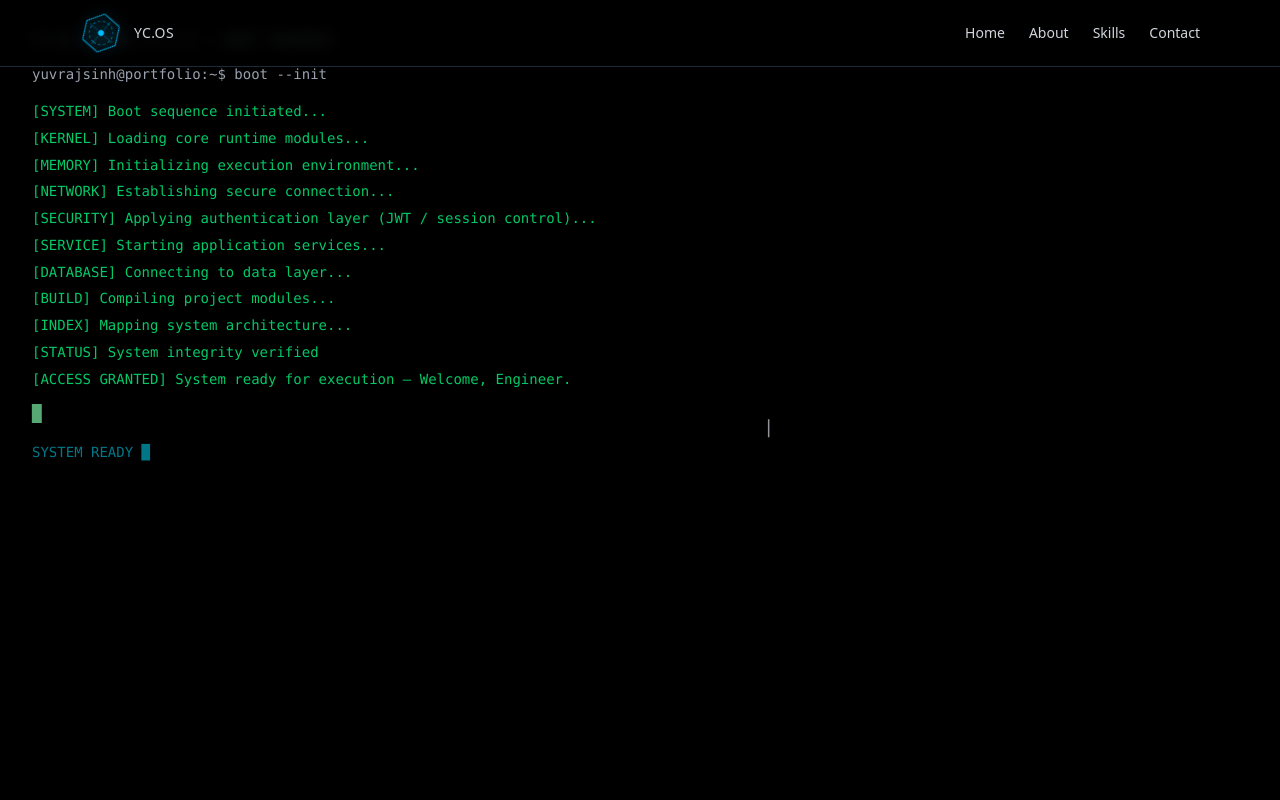
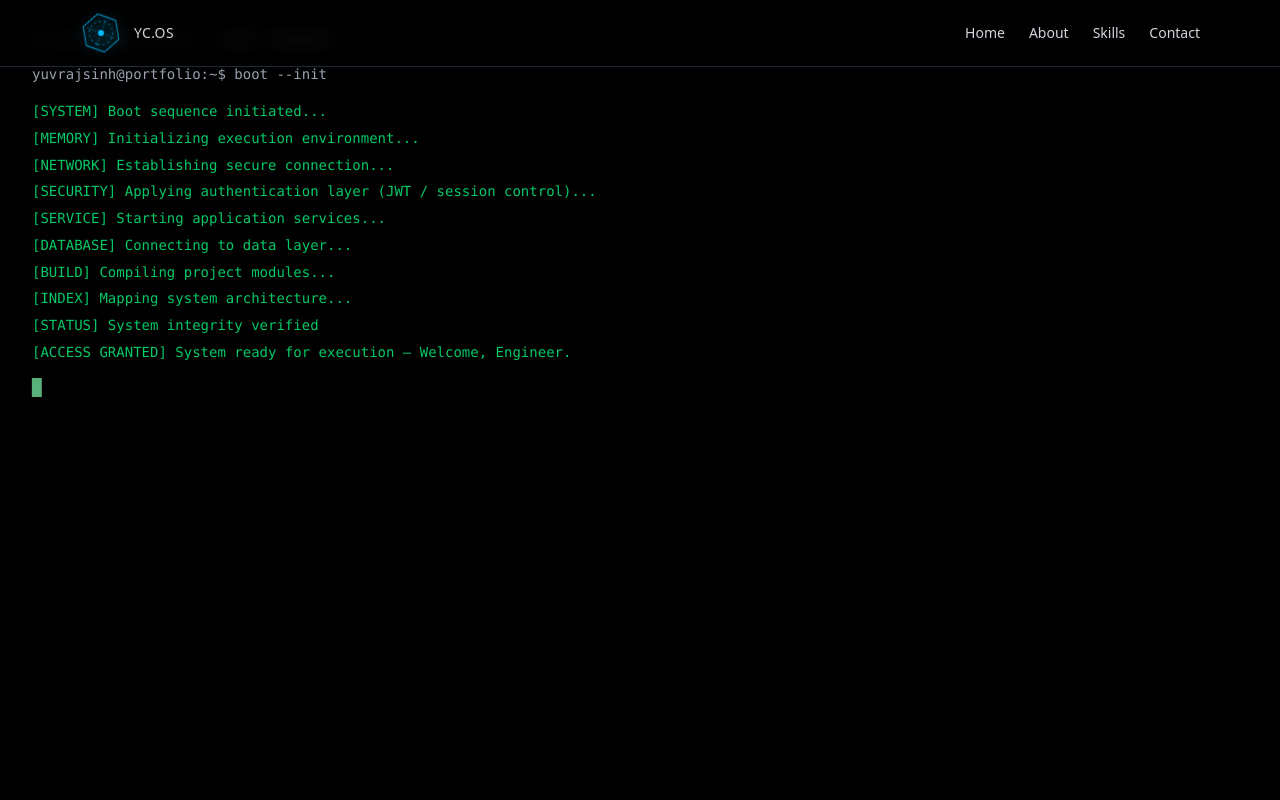
Before and after one commit to Yuvrajsinh-chauhan5/YC.OS, a Next.js app: page / in a window 1280 px wide. Shown: the top 800 px of the page. Built offline with nearby package versions, Linux system fonts and the light colour scheme.

Commit message:
Update page.js

```diff
--- a/src/app/page.js
+++ b/src/app/page.js
@@ -154,292 +154,13 @@ export default function Home() {
     }, 500);
   };
 
-  return (
-    <>
-
-      {showBoot && <TerminalBoot onComplete={handleBoot} />}
-
-      <div className="space-y-24 md:space-y-32">
-
-        <section id="home">
-          <HeroSection />
-        </section>
-
-        <FlowNavigator />
-
-        <section id="skills">
-          <SkillsPreview />
-        </section>
-
-        <section id="featured-systems">
-          <ProjectsPreview />
-        </section>
-
-        <section id="achievements">
-          <AchievementOrbit />
-        </section>
-      </div>
-    </>
-  );
-}
-
-
-
-
-
-
-
-
-
-
-
-
-
-
-// "use client";
-
-// import { useEffect, useState } from "react";
-
-// import TerminalBoot from "@/components/boot/TerminalBoot";
-// import HeroSection from "@/components/home/HeroSection";
-// import FlowNavigator from "@/components/home/FlowNavigator";
-// import ProjectsPreview from "@/components/home/ProjectsPreview";
-// import AchievementOrbit from "@/components/home/AchievementOrbit";
-// import SkillsPreview from "@/components/home/SkillsPreview";
-
-// export default function Home() {
-//   const [booted, setBooted] = useState(false);
-//   const [checking, setChecking] = useState(true);
-
-//   useEffect(() => {
-//     const done = sessionStorage.getItem("booted");
-
-//     if (done === "true") {
-//       setBooted(true);
-//     }
-
-//     setChecking(false);
-//   }, []);
-
-//   const handleBoot = () => {
-//     sessionStorage.setItem("booted", "true");
-//     setBooted(true);
-//   };
-
-//   // 🔥 IMPORTANT: block rendering until storage is read
-//   if (checking) return null;
-
-//   if (!booted) {
-//     return <TerminalBoot onComplete={handleBoot} />;
-//   }
-
-//   return (
-//     <div className="space-y-24 md:space-y-32">
-//       <section id="home">
-//         <HeroSection />
-//       </section>
-
-//       <FlowNavigator />
-
-//       <section id="skills">
-//         <SkillsPreview />
-//       </section>
-
-//       <section id="featured-systems">
-//         <ProjectsPreview />
-//       </section>
-
-//       <section id="achievements">
-//         <AchievementOrbit />
-//       </section>
-//     </div>
-//   );
-// }
-
-
-
-
-
-
-// "use client";
-
-// import { useEffect, useState } from "react";
-
-// import TerminalBoot from "@/components/boot/TerminalBoot";
-// import HeroSection from "@/components/home/HeroSection";
-// import FlowNavigator from "@/components/home/FlowNavigator";
-// import ProjectsPreview from "@/components/home/ProjectsPreview";
-// import AchievementOrbit from "@/components/home/AchievementOrbit";
-// import SkillsPreview from "@/components/home/SkillsPreview";
-
-// export default function Home() {
-//   const [mounted, setMounted] = useState(false);
-//   const [booted, setBooted] = useState(false);
-
-//   useEffect(() => {
-//     setMounted(true);
-
-//     const done = typeof window !== "undefined"
-//       ? sessionStorage.getItem("booted")
-//       : null;
-
-//     if (done === "true") {
-//       setBooted(true);
-//     }
-//   }, []);
-
-//   const handleBoot = () => {
-//     sessionStorage.setItem("booted", "true");
-//     setBooted(true);
-//   };
-
-//   // 🚨 CRITICAL: block SSR mismatch completely
-//   if (!mounted) return null;
-
-//   if (!booted) {
-//     return <TerminalBoot onComplete={handleBoot} />;
-//   }
-
-//   return (
-//     <div className="space-y-24 md:space-y-32">
-//       <section id="home">
-//         <HeroSection />
-//       </section>
-
-//       <FlowNavigator />
-
-//       <section id="skills">
-//         <SkillsPreview />
-//       </section>
-
-//       <section id="featured-systems">
-//         <ProjectsPreview />
-//       </section>
-
-//       <section id="achievements">
-//         <AchievementOrbit />
-//       </section>
-//     </div>
-//   );
-// }
-
-
-
-
-
-
-
-
-
-
-
-
-
-// "use client";
-
-// import { useEffect, useState } from "react";
-
-// import TerminalBoot from "@/components/boot/TerminalBoot";
-// import HeroSection from "@/components/home/HeroSection";
-// import FlowNavigator from "@/components/home/FlowNavigator";
-// import ProjectsPreview from "@/components/home/ProjectsPreview";
-// import AchievementOrbit from "@/components/home/AchievementOrbit";
-// import SkillsPreview from "@/components/home/SkillsPreview";
-
-// export default function Home() {
-//   const [booted, setBooted] = useState(false);
-
-//   useEffect(() => {
-//     const done = sessionStorage.getItem("booted");
-//     if (done === "true") setBooted(true);
-//   }, []);
-
-//   const handleBoot = () => {
-//     sessionStorage.setItem("booted", "true");
-//     setBooted(true);
-//   };
-
-//   if (typeof window === "undefined") return null;
-
-//   if (!booted) {
-//     return <TerminalBoot onComplete={handleBoot} />;
-//   }
-
-//   return (
-//     <div className="space-y-24 md:space-y-32">
-//       <section id="home">
-//         <HeroSection />
-//       </section>
-
-//       <FlowNavigator />
-
-//       <section id="skills">
-//         <SkillsPreview />
-//       </section>
-
-//       <section id="featured-systems">
-//         <ProjectsPreview />
-//       </section>
-
-//       <section id="achievements">
-//         <AchievementOrbit />
-//       </section>
-//     </div>
-//   );
-// }
-
-
-
-
-
-
-
-
-
-
-
-
-
-// "use client";
-
-// import { useEffect, useState } from "react";
-
-// import TerminalBoot from "@/components/boot/TerminalBoot";
-// import HeroSection from "@/components/home/HeroSection";
-// import FlowNavigator from "@/components/home/FlowNavigator";
-// import ProjectsPreview from "@/components/home/ProjectsPreview";
-// import AchievementOrbit from "@/components/home/AchievementOrbit";
-// import SkillsPreview from "@/components/home/SkillsPreview";
-
-// export default function Home() {
-//   const [mounted, setMounted] = useState(false);
-//   const [showBoot, setShowBoot] = useState(true);
-
-//   useEffect(() => {
-//     setMounted(true);
-
-//     // safe read AFTER mount only (important for mobile Safari)
-//     const done = sessionStorage.getItem("booted");
-
-//     if (done === "true") {
-//       setShowBoot(false);
-//     }
-//   }, []);
-
-//   const handleBoot = () => {
-//     sessionStorage.setItem("booted", "true");
-//     setShowBoot(false);
-//   };
-
-//   // IMPORTANT: prevent hydration issues
-//   if (!mounted) return null;
-
 //   return (
 //     <>
+
 //       {showBoot && <TerminalBoot onComplete={handleBoot} />}
 
-//       {/* APP ALWAYS RENDERS */}
 //       <div className="space-y-24 md:space-y-32">
+
 //         <section id="home">
 //           <HeroSection />
 //         </section>
@@ -465,67 +186,35 @@ export default function Home() {
 
 
 
+  return (
+    <>
+      {showBoot ? (
+        <TerminalBoot onComplete={handleBoot} />
+      ) : (
+        <>
+          <div className="space-y-24 md:space-y-32">
 
+            <section id="home">
+              <HeroSection />
+            </section>
 
+            <FlowNavigator />
 
+            <section id="skills">
+              <SkillsPreview />
+            </section>
 
+            <section id="featured-systems">
+              <ProjectsPreview />
+            </section>
 
+            <section id="achievements">
+              <AchievementOrbit />
+            </section>
 
-
-
-
-
-
-
-
-
-
-
-
-
-
-
-
-
-
-
-// "use client";
-
-// import { useState } from "react";
-
-// import TerminalBoot from "@/components/boot/TerminalBoot";
-// import HeroSection from "@/components/home/HeroSection";
-// import FlowNavigator from "@/components/home/FlowNavigator";
-// import ProjectsPreview from "@/components/home/ProjectsPreview";
-// import AchievementOrbit from "@/components/home/AchievementOrbit";
-// import SkillsPreview from "@/components/home/SkillsPreview";
-
-// export default function Home() {
-//   const [bootDone, setBootDone] = useState(false);
-
-//   if (!bootDone) {
-//     return <TerminalBoot onComplete={() => setBootDone(true)} />;
-//   }
-
-//   return (
-//     <div className="space-y-24 md:space-y-32">
-//       <section id="home">
-//         <HeroSection />
-//       </section>
-
-//       <FlowNavigator />
-
-//       <section id="skills">
-//         <SkillsPreview />
-//       </section>
-
-//       <section id="featured-systems">
-//         <ProjectsPreview />
-//       </section>
-
-//       <section id="achievements">
-//         <AchievementOrbit />
-//       </section>
-//     </div>
-//   );
-// }
+          </div>
+        </>
+      )}
+    </>
+  );
+}
```
